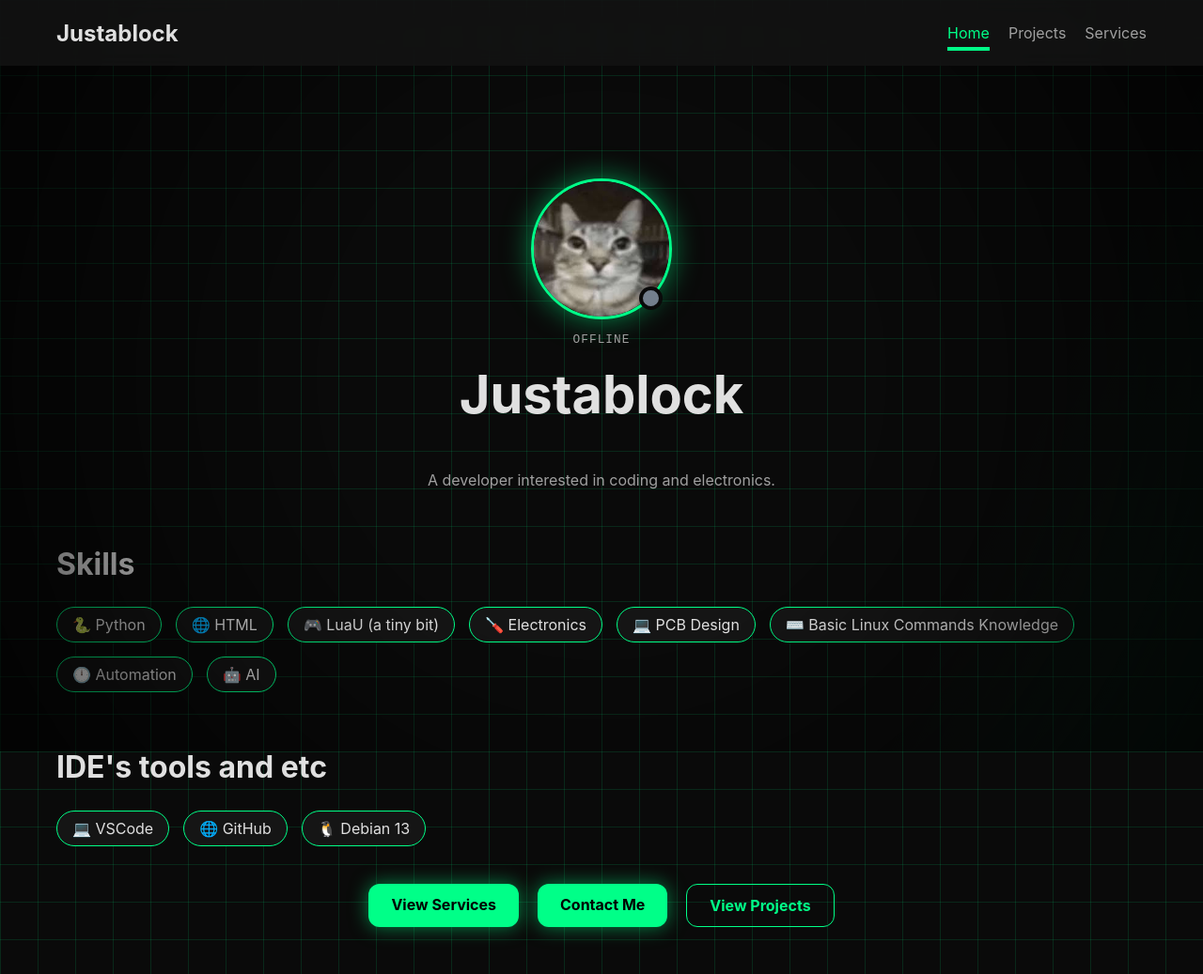
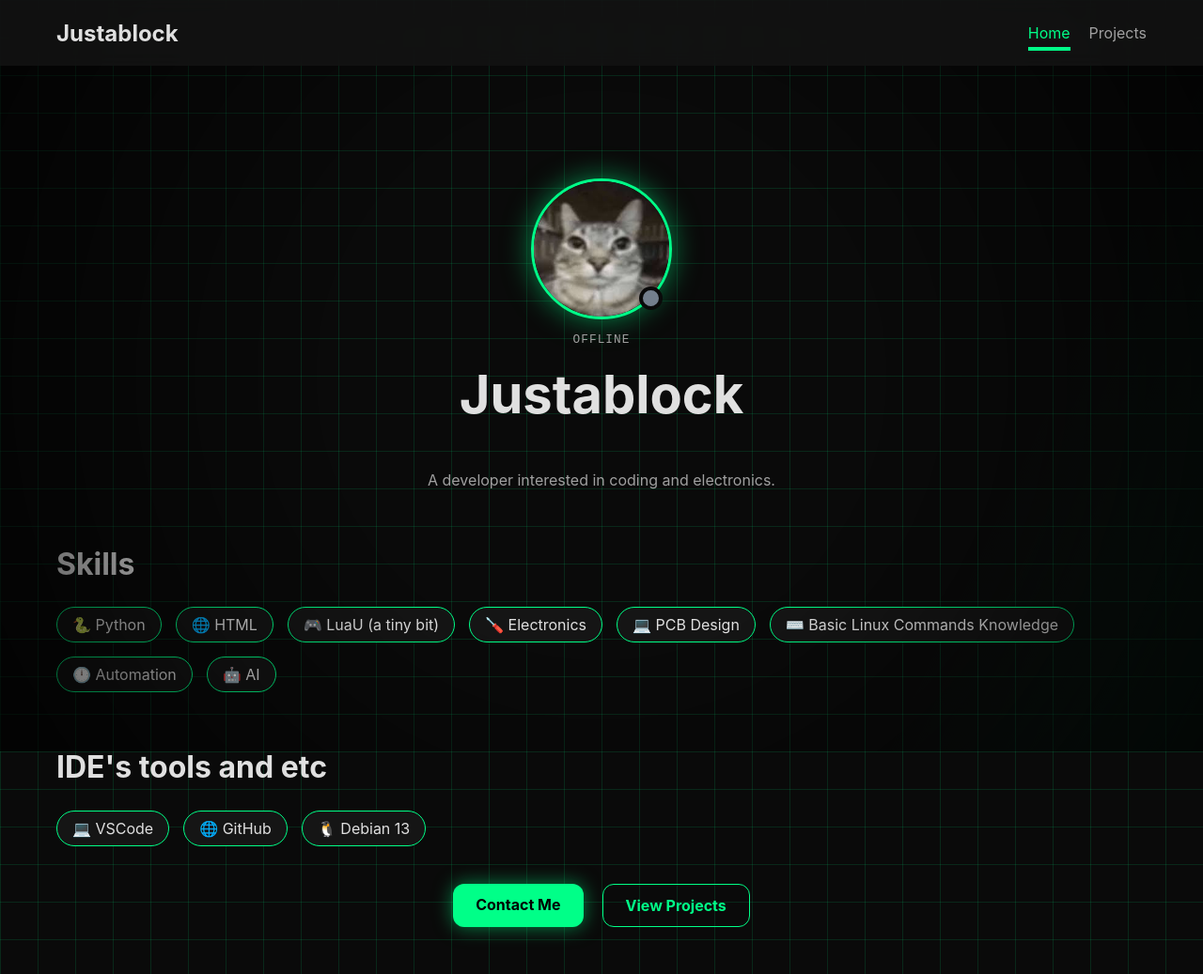
Before and after one commit to JustablockCode/Portfolio, a plain HTML site: page index.html in a window 1280 px wide. Shown: the top 1037 px of the page at 94% size. Drawn offline with Linux system fonts and the light colour scheme; no server answers.

Commit message:
Remove services link from index.html
Removed link to services page from navigation and buttons.

```diff
--- a/index.html
+++ b/index.html
@@ -26,7 +26,6 @@
         <ul class="nav-links">
             <li><a href="index.html" class="active">Home</a></li>
             <li><a href="projects/index.html">Projects</a></li>
-            <li><a href="services/index.html">Services</a></li>
         </ul>
     </div>
 </nav>
@@ -75,7 +74,6 @@
 
 
     <section class="buttons fade-in">
-        <a href="services/index.html" class="btn primary">View Services</a>
         <a href="https://discord.com/users/994265989120278619" class="btn primary">Contact Me</a>
         <a href="projects/index.html" class="btn secondary">View Projects</a>
     </section>
```
